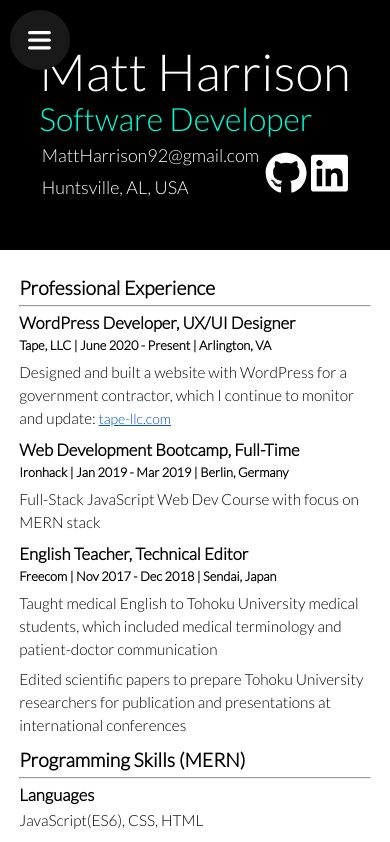
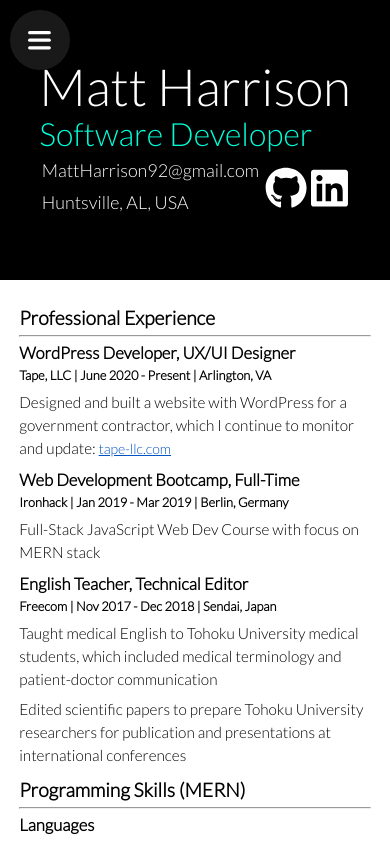
Before and after one commit to Fittocode/Portfolio-website, a React (Create React App) app: page /resume in a window 390 px wide. Shown: the top 842 px of the page. Built offline with nearby package versions, Linux system fonts and the light colour scheme.

Commit message:
add journal project gif

```diff
--- a/src/pages/Projects.js
+++ b/src/pages/Projects.js
@@ -1,4 +1,6 @@
 import React from 'react'
+import JournalGif from '../img/Journal-app.gif'
+import MusicGif from '../img/music-app.gif'
 // Animations
 import { motion } from 'framer-motion'
 import { pageAnimation } from '../animation'
@@ -28,8 +30,9 @@ const Thumbnail = ({ id, i }) => (
             variants={frameVariants}
             transition={transition}
         >
-            <motion.p className="projects-title" variants={titleAnim}>A music player application, built with <span style={{ color: 'rgb(1, 225, 255)' }}>React</span> and styled with Sass</motion.p>
-            <iframe className="iframe" style={{ background: 'white' }} title="Music App" src="https://gallant-heyrovsky-e92bf2.netlify.app/"></iframe>
+            <motion.p className="projects-title" variants={titleAnim}>A Journal App application, built with <span style={{ color: 'rgb(1, 225, 255)' }}>React</span> and styled with Sass.</motion.p>
+            {/* <iframe className="iframe" style={{ background: 'white' }} title="Music App" src="https://gallant-heyrovsky-e92bf2.netlify.app/"></iframe> */}
+            <img src={JournalGif} alt="This is an animated gif image"/>
         </motion.div>
     </motion.div>
 );
--- a/src/styles/_resume.scss
+++ b/src/styles/_resume.scss
@@ -133,7 +133,7 @@
   }
   .resume-bg-black {
     padding-top: 2rem;
-    height: 250px;
+    height: 280px;
 
     h3 {
       padding: 2rem 0 1rem;
@@ -177,8 +177,8 @@
   }
 }
 
-@media screen and (max-width: 360px) {
+@media screen and (max-width: 380px) {
   .resume-bg-black {
-    padding-top: 6rem;
+    padding-top: 7rem;
   }
 }
```
Also changed, not shown: src/img/Journal-app.gif (added), src/img/music-app.gif (added).
